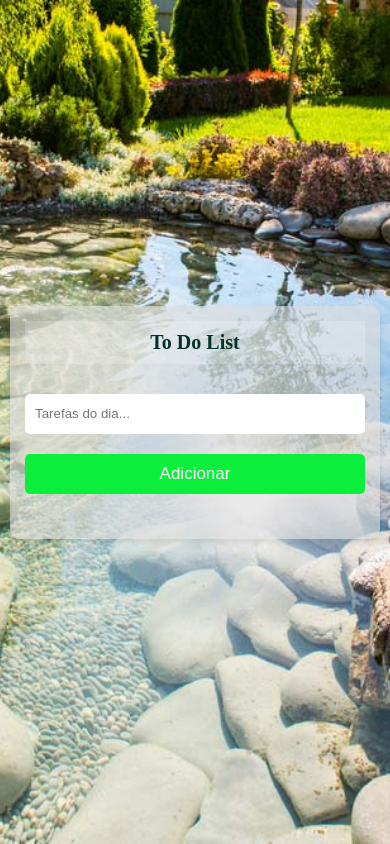
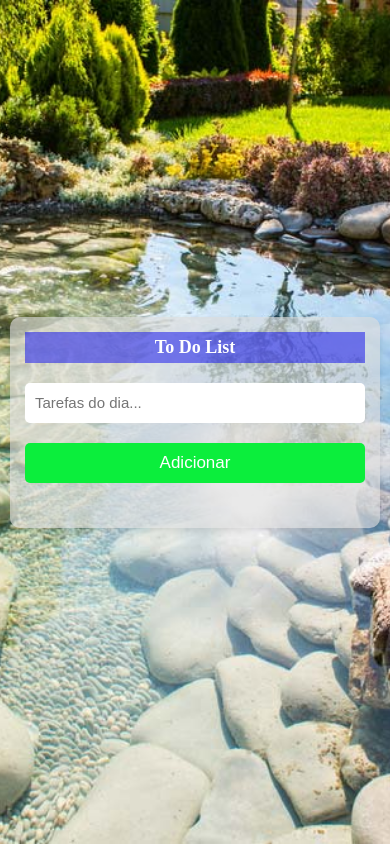
Before and after one commit to danielly-pedrini/To-Do-List, a plain HTML site: page index.html in a window 390 px wide. Drawn offline with Linux system fonts and the light colour scheme.

Commit message:
correcao-do-codigo

```diff
--- a/style.css
+++ b/style.css
@@ -28,13 +28,14 @@ body {
 
 
 h1 {
-    color: #003329;
-    text-align: center;
+    color: #ffffff;
+    text-align: -webkit-center;
     width: 100%;
-    margin-bottom: 20px;
+    margin-bottom: 10px;
     font-size: 24px;
-    padding: 10px 0;
-    background-color: rgba(255, 255, 255, 0.2);
+    padding: 5px 0;
+    background-color:rgba(30, 30, 235, 0.555);
+
 }
 
 .input-container {
@@ -44,6 +45,7 @@ h1 {
 }
 
 .input-task {
+    color: #003329;
     border: none;
     border-radius: 5px;
     flex-grow: 1;
@@ -51,6 +53,7 @@ h1 {
     height: 40px;
     padding-left: 10px;
     background-color: #ffffff;
+    font-size: 15px;
 }
 
 button {
@@ -78,6 +81,8 @@ button:active {
     width: 100%;
     list-style: none;
     margin-top: 30px;
+    font-size: 15px;
+    color: #003329
 }
 
 .task {
@@ -112,14 +117,16 @@ button:active {
 }
 
 .done {
+    text-transform: uppercase;
     text-decoration: line-through;
+    font-weight: bold;
     background-color: rgba(30, 30, 235, 0.555);
-    opacity: 0.8;
+    opacity: 0.5;
 }
 
 @media screen and (max-width: 480px) {
     h1 {
-        font-size: 20px;
+        font-size: 18px;
     }
 }
 
```
